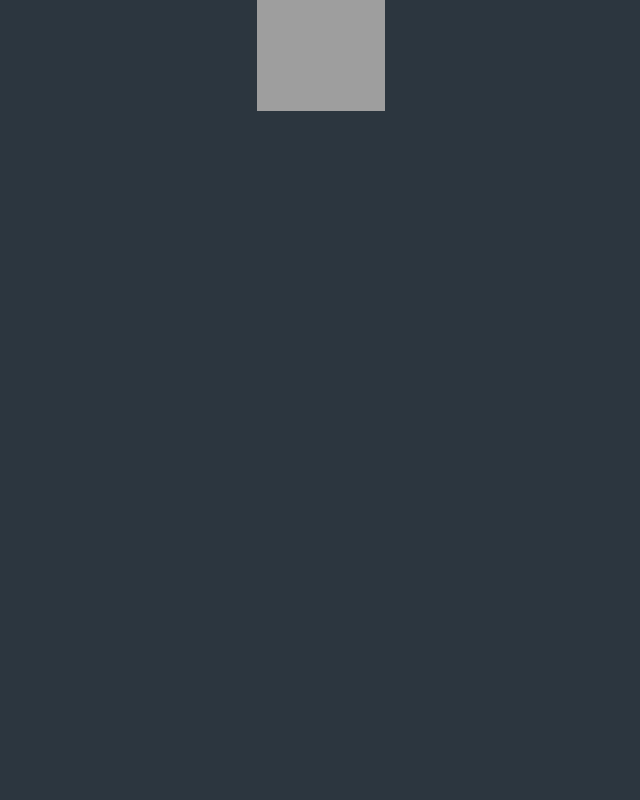
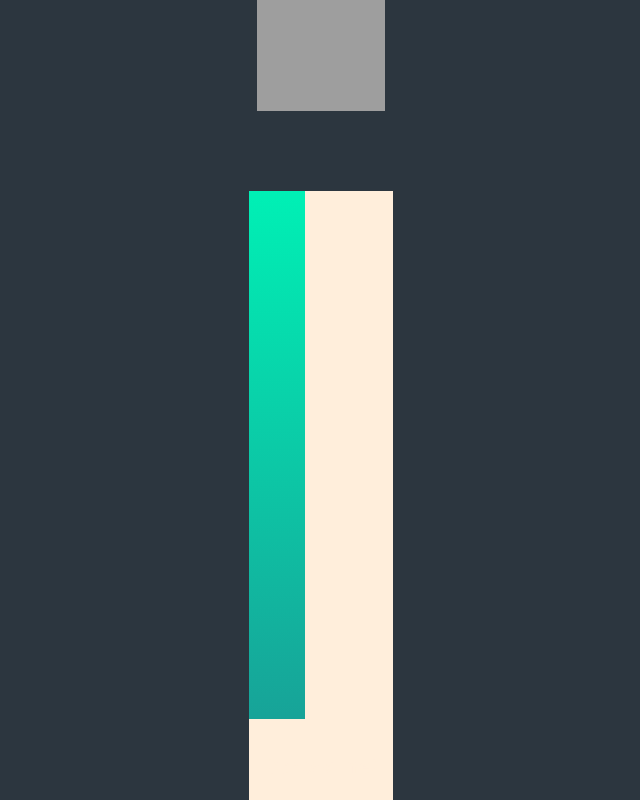
Before and after one commit to jpmoncao/portfolio, a React (Vite) app in the folder portfolio-2024/: page / in a window 1280 px wide. Shown: the part 3302-4102 px from the top of the page, without its empty margins (319-959 px from the left). Before the commit the page ends 3493 px from the top, so only its background shows below. Built offline with nearby package versions, Linux system fonts and the light colour scheme; grey boxes are pictures that could not be loaded.

Commit message:
in progress: Começando o contato

```diff
--- a/portfolio-2024/src/App.jsx
+++ b/portfolio-2024/src/App.jsx
@@ -1,6 +1,7 @@
 import Meeting from './components/Meeting/Meeting'
 import Info from './components/Info/Info'
 import Skills from './components/Skills/Skills'
+import Contact from './components/Contact/Contact'
 
 function App() {
   return (
@@ -8,6 +9,7 @@ function App() {
       <Meeting />
       <Info />
       <Skills />
+      <Contact />
     </>
   )
 }
--- /dev/null
+++ b/portfolio-2024/src/components/Contact/Contact.jsx
@@ -0,0 +1,12 @@
+import './styles.css';
+
+export default function Contact() {
+    return (
+        <section className='Contact'>
+            <div className="detail"></div>
+            <article className='text'>
+                <h1>Contact me!</h1>
+            </article>
+        </section>
+    );
+}
--- /dev/null
+++ b/portfolio-2024/src/components/Contact/styles.css
@@ -0,0 +1,38 @@
+/* Container */
+.Contact {
+    background: var(--antiquewhite);
+
+    display: flex;
+    flex-direction: column;
+    justify-content: flex-start;
+    align-items: center;
+    gap: 1rem;
+
+    min-height: calc(60vh - 3rem * 2);
+    max-height: fit-content;
+    overflow: hidden;
+    padding: 3rem 1rem 0;
+    width: auto;
+    max-width: 100vw;
+}
+
+.Contact .detail {
+    background-image: var(--aqua-fade);
+
+    height: calc(60vh + 3rem);
+    width: 4rem;
+    margin: -3rem -1rem 0 0;
+
+    position: relative;
+    top: 0;
+    left: -50%;
+}
+
+
+@media screen and (max-width: 1023px) {}
+
+@media screen and (max-width: 767px) {}
+
+@media screen and (max-width: 494px) {}
+
+@media screen and (max-width: 349px) {}
```
